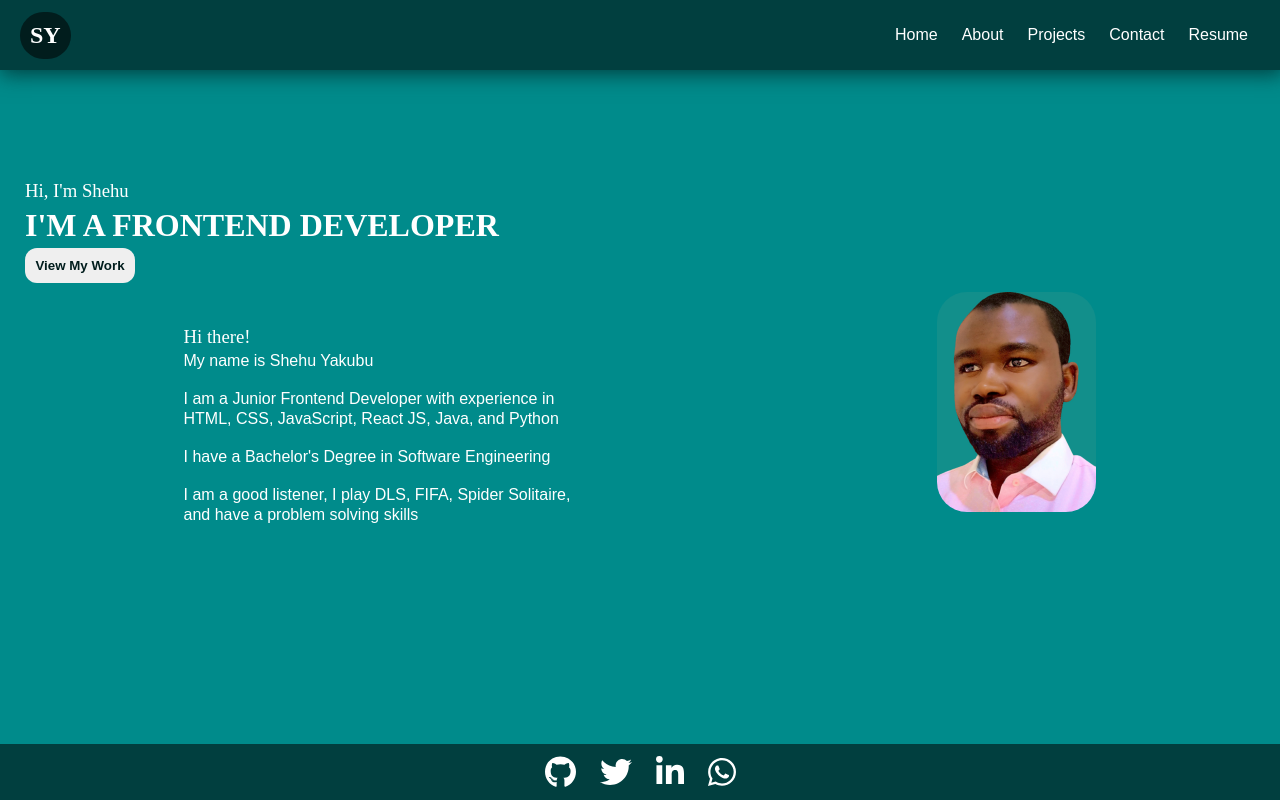
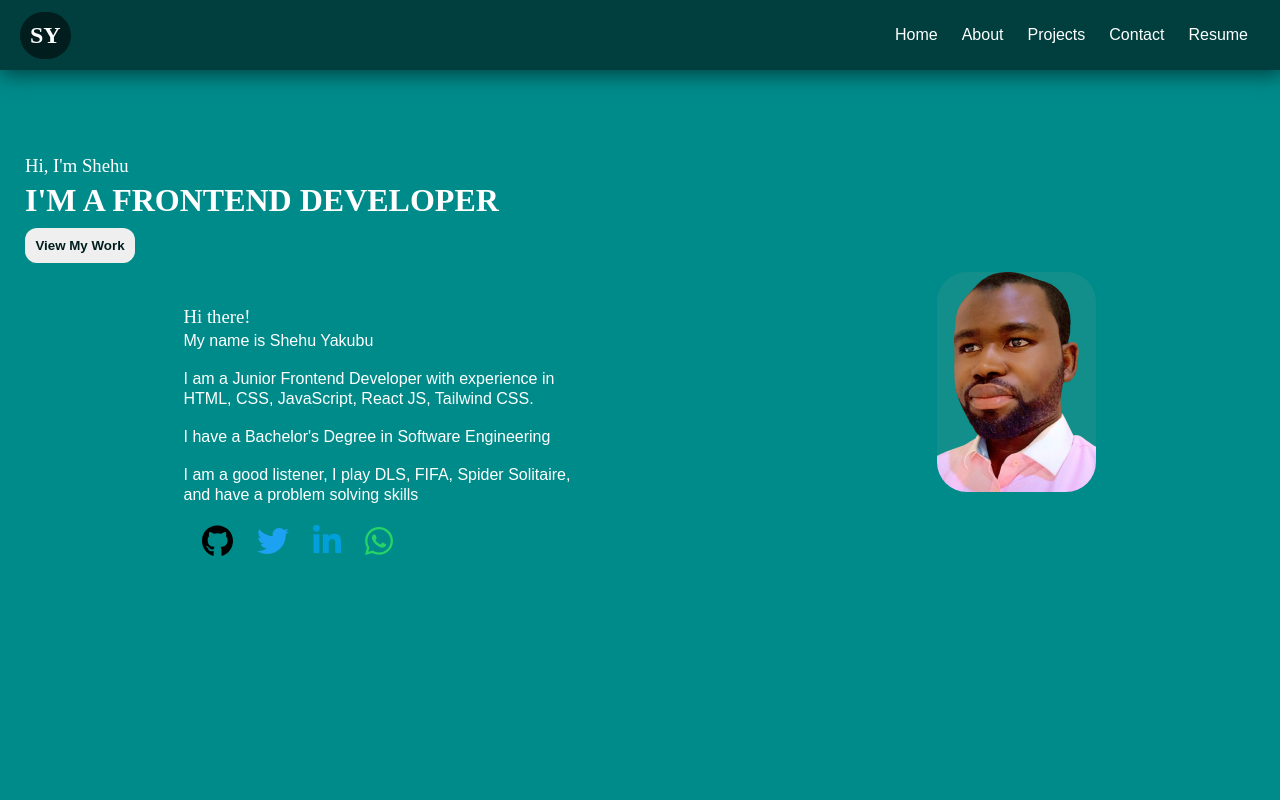
Before and after one commit to Shehu-Yakubu/profile, a React (Vite) app: page / in a window 1280 px wide. Built offline with nearby package versions, Linux system fonts and the light colour scheme; a web font is replaced by a local one.

Commit message:
Add features and remove footer

```diff
--- a/src/App.css
+++ b/src/App.css
@@ -33,6 +33,11 @@ body {
   font-family: 'Tilt Warp', cursive;
 }
 
+.nav-title:hover {
+  background: #008b8b;
+  color: #011d1d;
+}
+
 .nav-ul {
   display: flex;
   margin-right: 20px;
@@ -49,7 +54,7 @@ body {
 }
 
 .nav-li a:hover {
-  background: #011d1d;
+  background: #008b8b;
   color: #ffffff;
   border: none;
   border-radius: 4px;
@@ -64,7 +69,7 @@ body {
 /* HERO COMPONENT STYLE */
 .hero {
   display: grid;
-  margin-top: 110px;
+  margin-top: 85px;
   margin-left: 25px;
 }
 
@@ -86,6 +91,7 @@ body {
   border-radius: 12px;
   cursor: pointer;
   font-weight: bold;
+  margin-top: 5px;
 }
 
 .hero-button:hover {
@@ -126,7 +132,7 @@ body {
   border-radius: 30px;
 }
 
-/* FOOTER COMPONENT STYLE */
+/* SOCIAL MEDIA COMPONENT STYLE */
 .footer {
   position: absolute;
   width: 100%;
@@ -135,18 +141,42 @@ body {
   bottom: 0px;
 }
 
-.footer-ul {
+.social-ul {
   display: flex;
   align-items: center;
-  justify-content: center;
+  /* justify-content: center; */
+  /* margin-left: 190px; */
+  margin: 8px 0 0 190px;
 }
 
-.footer-li {
+.social-li {
   margin: 12px;
   list-style: none;
 }
 
-.footer-li a {
-  text-decoration: none;
+.social-ul li:hover {
+  background: #011d1d;
+  color: #ffffff;
+  padding: 6px;
+  border-radius: 6px;
+}
+
+.social-li a {
   color: #ffffff;
 }
+
+.github {
+  color: #000000;
+}
+
+.twitter {
+  color: #1DA1F2;
+}
+
+.linkedin {
+  color: #00a0dc;
+}
+
+.whatsapp {
+  color: #25D366;
+}
--- a/src/components/Card.jsx
+++ b/src/components/Card.jsx
@@ -14,7 +14,7 @@ function Card() {
 
                 <p className="card-contents-text">
                     I am a Junior Frontend Developer with experience in
-                    <br/>HTML, CSS, JavaScript, React JS, Java, and Python
+                    <br/>HTML, CSS, JavaScript, React JS, Tailwind CSS.
                 </p>
 
                 <br/>
--- a/src/components/Hero.jsx
+++ b/src/components/Hero.jsx
@@ -5,8 +5,6 @@ function Hero() {
         <div className="hero">
             <h3 className="hero-welcome">Hi, I'm Shehu</h3>
             <h1 className="hero-profession">I'M A FRONTEND DEVELOPER</h1>
-            {/* <button className="hero-button"></button> */}
-            {/* <Link className="hero-button" to="/src/pages/Projects.jsx">View My Work</Link> */}
             <button className="hero-button">
                 <Link className="hero-link" to="/src/pages/Projects.jsx">View My Work</Link>
             </button>
--- /dev/null
+++ b/src/components/SocialMedia.jsx
@@ -0,0 +1,42 @@
+import { FontAwesomeIcon } from "@fortawesome/react-fontawesome";
+import {
+    faGithub,
+    faTwitter,
+    faLinkedinIn,
+    faWhatsapp
+} from "@fortawesome/free-brands-svg-icons";
+
+const SocialMedia = () => {
+    return (
+        <div className="social-media">
+            <ul className="social-ul">
+                <li className="social-li">
+                    <a href="https://www.github.com/Shehu-Yakubu">
+                        <FontAwesomeIcon className="github" icon={faGithub} size="2x" />
+                    </a>
+                </li>
+
+                <li className="social-li">
+                    <a href="https://www.twitter.com/shehyak">
+                        <FontAwesomeIcon className="twitter" icon={faTwitter} size="2x" />
+                    </a>
+                </li>
+
+                <li className="social-li">
+                    <a href="https://www.linkedin.com/in/shehu-yakubu-83aa48131/">
+                        <FontAwesomeIcon className="linkedin" icon={faLinkedinIn} size="2x" />
+                    </a>
+                </li>
+
+                <li className="social-li">
+                    <a href="https://api.whatsapp.com/send?phone=2349034789591">
+                        <FontAwesomeIcon className="whatsapp" icon={faWhatsapp} size="2x" />
+                    </a>
+                </li>
+            </ul>
+
+        </div>
+    )
+}
+
+export default SocialMedia;
--- a/src/pages/Home.jsx
+++ b/src/pages/Home.jsx
@@ -1,5 +1,6 @@
 import Hero from '../components/Hero';
 import Card from '../components/Card';
+import SocialMedia from '../components/SocialMedia';
 import Footer from '../components/Footer';
 
 const Home = () => {
@@ -7,7 +8,8 @@ const Home = () => {
         <div className="home">
             <Hero />
             <Card />
-            <Footer />
+            <SocialMedia />
+            {/* <Footer /> */}
         </div>
     )
 }
```
